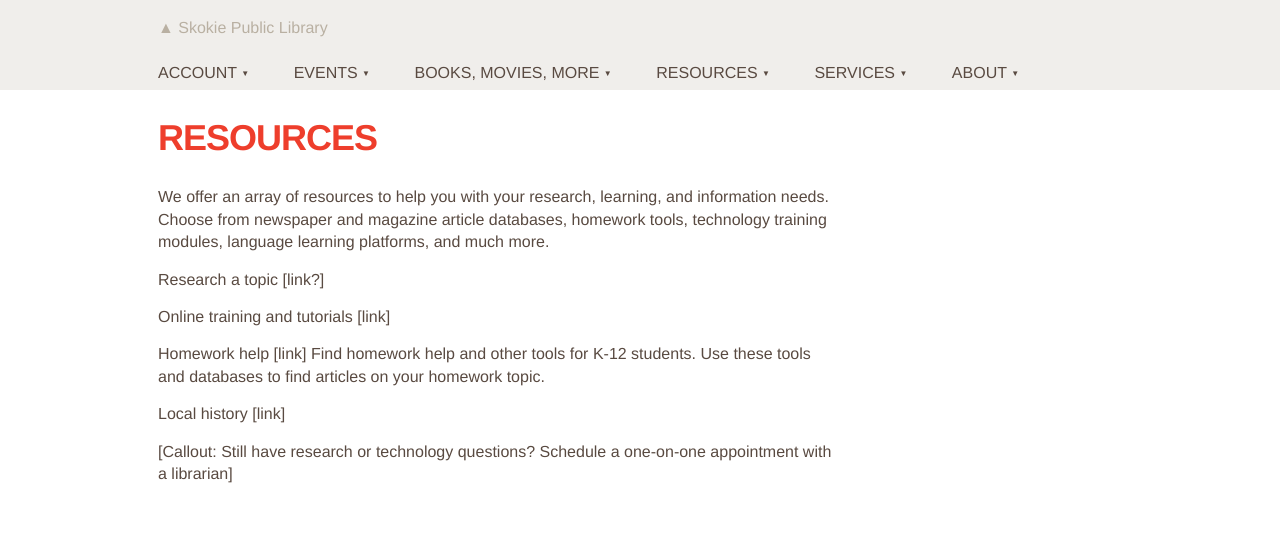
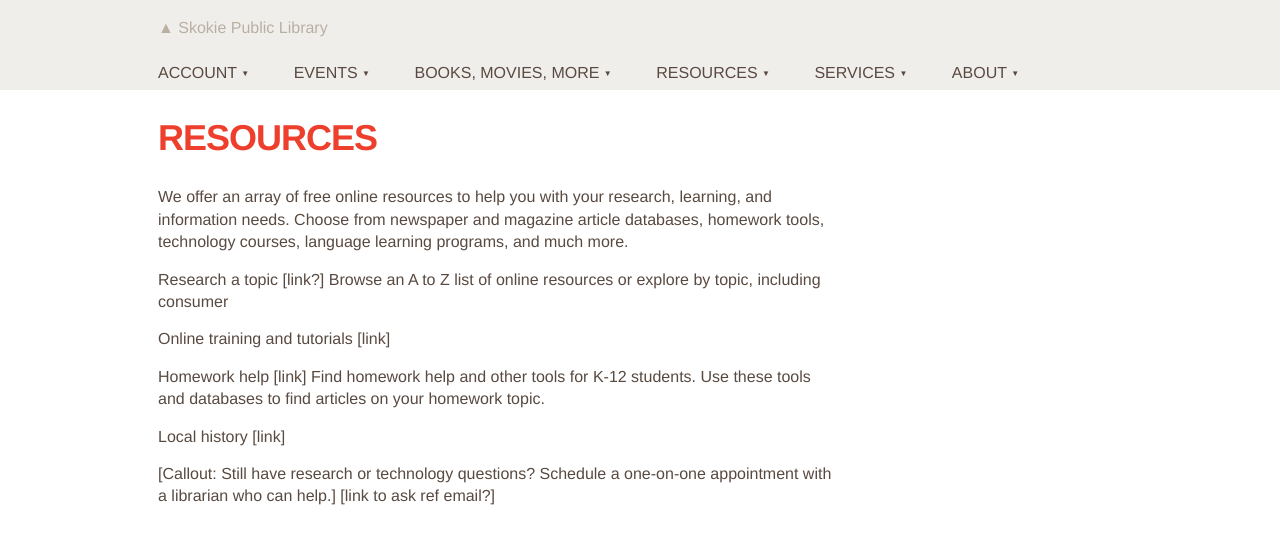
Before and after one commit to skokielibrary/spl-content, a Jekyll site: the page built from _content/annabelle/resources--index.markdown, in a window 1280 px wide. Shown: the top 544 px of the page. Built offline with Jekyll 4.4.1, drawn with Linux system fonts in a browser that asks for light colours.

Commit message:
Updated resources--index.markdown

```diff
--- a/_content/annabelle/resources--index.markdown
+++ b/_content/annabelle/resources--index.markdown
@@ -4,9 +4,10 @@ title: Resources
 published: true
 ---
 
-We offer an array of resources to help you with your research, learning, and information needs. Choose from newspaper and magazine article databases, homework tools, technology training modules, language learning platforms, and much more.
+We offer an array of free online resources to help you with your research, learning, and information needs. Choose from newspaper and magazine article databases, homework tools, technology courses, language learning programs, and much more.
 
 Research a topic [link?]
+Browse an A to Z list of online resources or explore by topic, including consumer
 
 Online training and tutorials [link]
 
@@ -15,4 +16,5 @@ Find homework help and other tools for K-12 students. Use these tools and databa
 
 Local history [link]
 
-[Callout: Still have research or technology questions? Schedule a one-on-one appointment with a librarian]
+[Callout: Still have research or technology questions? Schedule a one-on-one appointment with a librarian who can help.]
+[link to ask ref email?]
```
